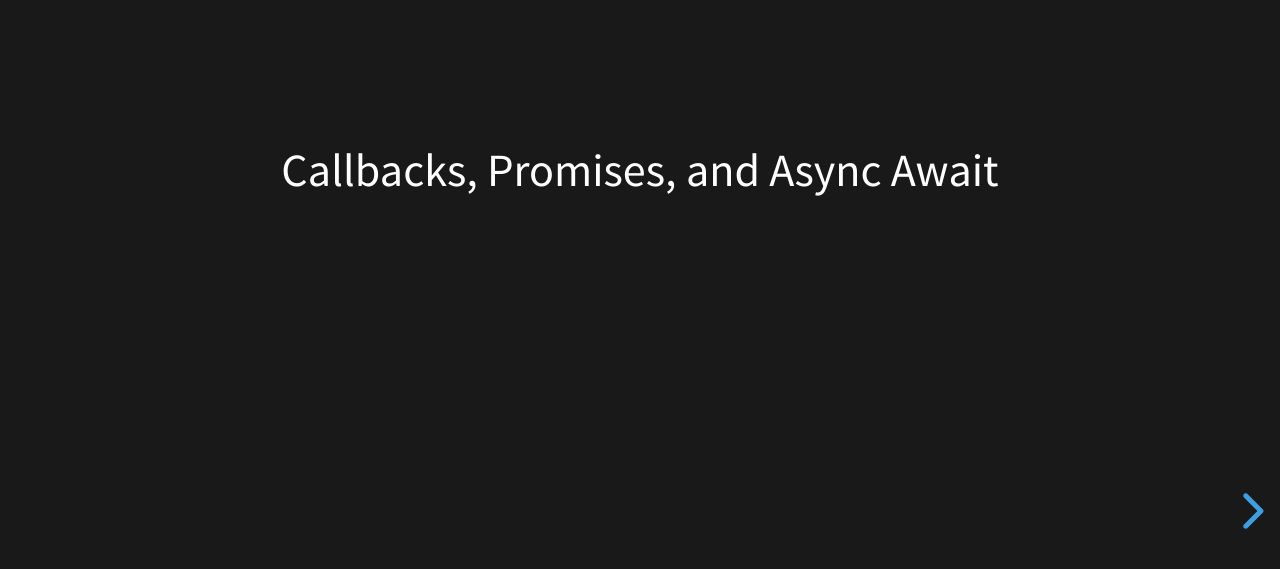
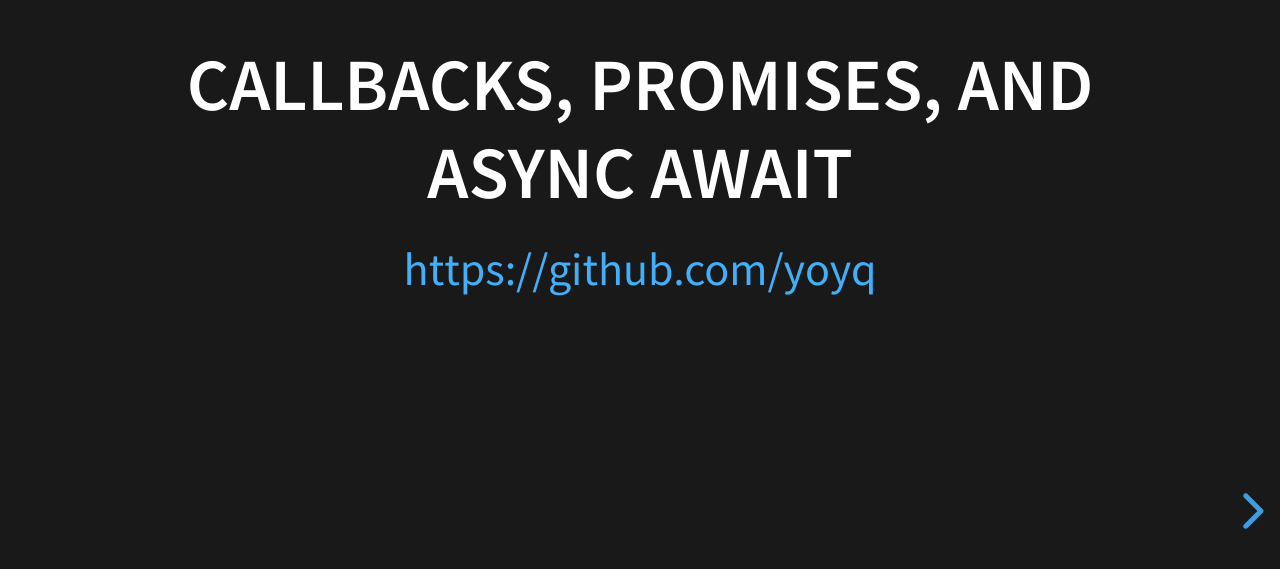
Before and after one commit to yoyq/presentation, a plain HTML site: page index.html in a window 1280 px wide. Shown: the part 227-796 px from the top of the page. Drawn offline with Linux system fonts and the light colour scheme; files whose address does not match are found by name.

Commit message:
feat: add github link

```diff
--- a/index.html
+++ b/index.html
@@ -26,7 +26,10 @@
 <body>
 <div class="reveal">
 	<div class="slides">
-		<section>Callbacks, Promises, and Async Await</section>
+		<section>
+			<h2>Callbacks, Promises, and Async Await</h2>
+			<a href="https://github.com/yoyq" target="_blank">https://github.com/yoyq</a>
+		</section>
 		<section>
 			<section>
 				<h2>Callbacks</h2>
```
